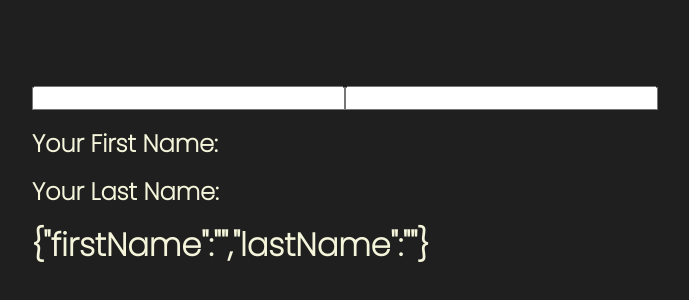
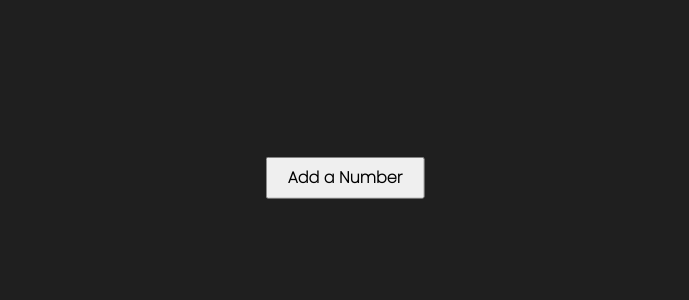
Before and after one commit to renuyarasu/codevolution, a React (Create React App) app: page / in a window 1280 px wide. Shown: the part 214-514 px from the top of the page, without its empty margins (295-984 px from the left). Built offline with nearby package versions, Linux system fonts and the light colour scheme.

Commit message:
useState - Array

```diff
--- a/src/App.js
+++ b/src/App.js
@@ -1,11 +1,12 @@
 import React from 'react'
 import './App.css';
-import HookCounter from './components/HookCounter';
+import HookUseState from './components/HookUseState';
 function App() {
     return (
         <div className='App'>
-            <HookCounter />
+          <HookUseState/>
         </div>
     )
 }
+
 export default App
--- a/src/components/HookCounter.js
+++ /dev/null
@@ -1,18 +0,0 @@
-import React, { useState } from 'react';
-
-function HookCounter() {
-    const [name, setName] = useState({ firstName: '', lastName: '' })
-    return (
-        <div>
-            <form action="">
-                <input type="text" value={name.firstName} onChange={e => setName({ ...name, firstName: e.target.value })} />
-                <input type="text" value={name.lastName} onChange={e => setName({ ...name, lastName: e.target.value })} />
-                <h2>Your First Name: {name.firstName}</h2>
-                <h2>Your Last Name: {name.lastName}</h2>
-                <h1>{JSON.stringify(name)}</h1>
-            </form>
-        </div>
-    )
-}
-
-export default HookCounter
--- /dev/null
+++ b/src/components/HookUseState.js
@@ -0,0 +1,23 @@
+import React, { useState } from 'react';
+
+function HookUseState() {
+    const [items, setItems] = useState([])
+    const addItem = () => {
+        setItems([...items, {
+            id: items.length,
+            value: Math.floor(Math.random() * 10 + 1)
+        }])
+    }
+    return (
+        <div>
+            <button onClick={addItem}>Add a Number</button>
+            <ul>
+                {items.map(item => (
+                    <li key={item.id}>{item.value}</li>
+                ))}
+            </ul>
+        </div>
+    )
+}
+
+export default HookUseState
```
